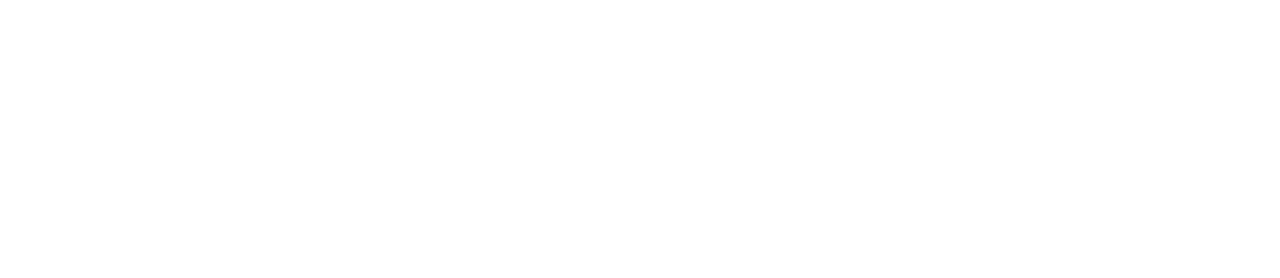
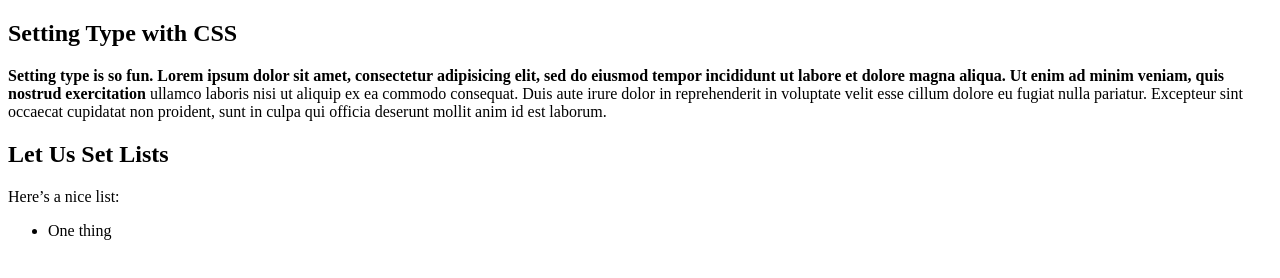
Before and after one commit to taskew13/week-05, a plain HTML site: page index.html in a window 1280 px wide. Drawn offline with Linux system fonts and the light colour scheme.

Commit message:
Add more semantic HTML

```diff
--- a/index.html
+++ b/index.html
@@ -8,5 +8,22 @@
   </head>
   <body>
 
+    <article>
+      <h1>Setting Type with CSS</h1>
+      <p>
+        <strong>Setting type is so fun.</strong> <b>Lorem ipsum dolor sit amet,
+        consectetur adipisicing elit, sed do eiusmod tempor incididunt ut labore
+        et dolore magna aliqua. Ut enim ad minim veniam, quis nostrud
+        exercitation</b> ullamco laboris nisi ut aliquip ex ea commodo consequat.
+        Duis aute irure dolor in reprehenderit in voluptate velit esse cillum
+        dolore eu fugiat nulla pariatur. Excepteur sint occaecat cupidatat non
+        proident, sunt in culpa qui officia deserunt mollit anim id est laborum.
+      </p>
+      <h2>Let Us Set Lists</h2>
+      <p>Here’s a nice list:</p>
+      <ul>
+        <li>One thing</li>
+      </ul>
+
   </body>
   </html>
```
